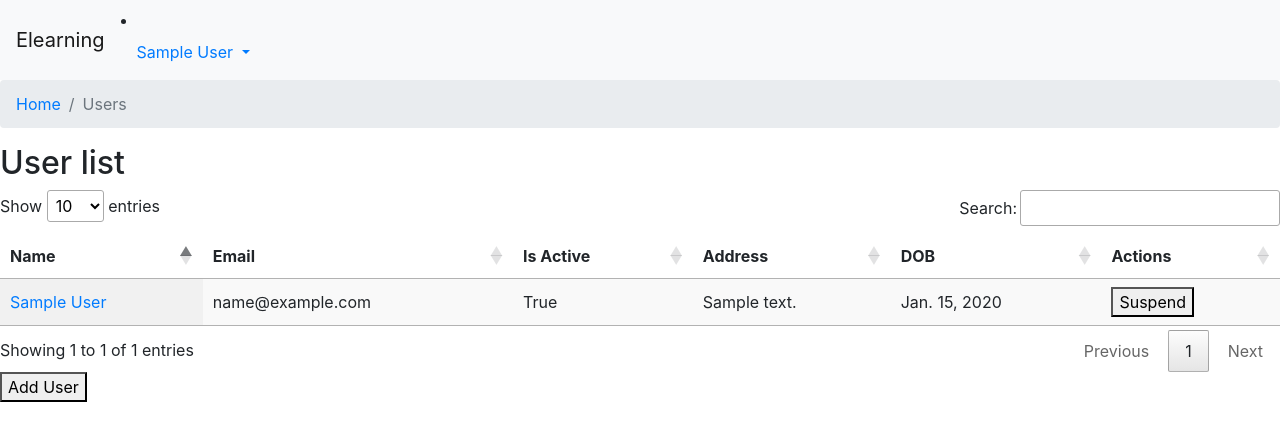
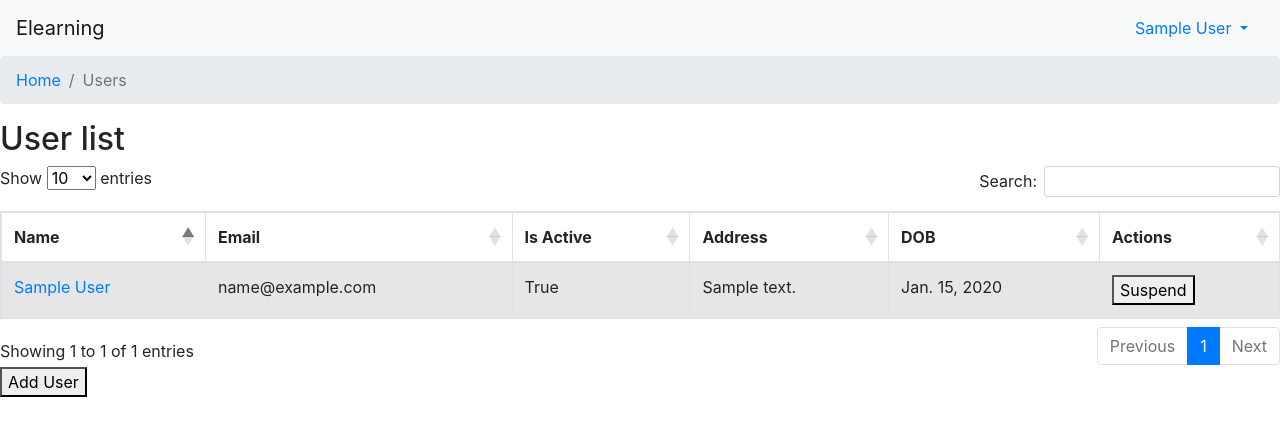
Before and after one commit to sickkjedi/Elearn, a Django app: page /accounts/users in a window 1280 px wide. Shown: the top 441 px of the page. Run offline with Django 3.2, Linux system fonts and the light colour scheme; a user stored in the database is signed in; tables that the repository leaves empty hold one stand-in row (values such as "Sample post"); parts of the project's set-up code (start-up, migrations or seed data) failed here and were passed over; some libraries are stand-ins or nearby versions.

Commit message:
css fixes

```diff
--- a/Elearn/settings.py
+++ b/Elearn/settings.py
@@ -130,6 +130,10 @@ USE_TZ = True
 
 STATIC_URL = '/static/'
 
+STATICFILES_DIRS = [
+    os.path.join(BASE_DIR, "static"),
+]
+
 LOGIN_REDIRECT_URL = 'home'
 LOGOUT_REDIRECT_URL = 'home'
 
--- a/static/css/elearn.css
+++ b/static/css/elearn.css
@@ -1,3 +1,3 @@
-nav.elearn-navbar {
+.elearn-navbar {
     justify-content: space-between;
 }
--- a/templates/base.html
+++ b/templates/base.html
@@ -2,7 +2,11 @@
 <html lang="en">
 
 <head>
+    {% load static %}
     <link rel="stylesheet" href="https://stackpath.bootstrapcdn.com/bootstrap/4.1.1/css/bootstrap.min.css" integrity="sha384-WskhaSGFgHYWDcbwN70/dfYBj47jz9qbsMId/iRN3ewGhXQFZCSftd1LZCfmhktB" crossorigin="anonymous">
+    <link rel="stylesheet" href="https://cdn.datatables.net/1.10.19/css/dataTables.bootstrap4.min.css">
+    <link rel="stylesheet" href="https://cdnjs.cloudflare.com/ajax/libs/twitter-bootstrap/4.1.1/css/bootstrap.css">
+    <link rel="stylesheet" href="{% static "css/elearn.css" %}" />
     {{ form.media }}
     <meta charset="UTF-8">
     <title>{% block title %}E Learning{% endblock %}</title>
@@ -11,19 +15,20 @@
 
     <main>
 
-        <nav class="navbar navbar-expand-lg navbar-light bg-light">
-            <a class="navbar-brand" href="#">Elearning</a>
+        <nav class="elearn-navbar navbar navbar-expand-lg navbar-light bg-light">
+            <a class="navbar-brand" href="{% url 'home' %}">Elearning</a>
 
             {% if request.user.is_authenticated and request.user.is_verified == True %}
+                <ul class="list-unstyled mb-0">
                 <li class="nav-item dropdown">
                     <a class="nav-link dropdown-toggle" href="#" id="navbarDropdown" role="button" data-toggle="dropdown" aria-haspopup="true" aria-expanded="false">
                       {{ request.user.first_name|add:" "|add:request.user.last_name }}
                     </a>
                     <div class="dropdown-menu" aria-labelledby="navbarDropdown">
-                      <div class="dropdown-divider"></div>
                       <a class="dropdown-item" href="{% url 'logout' %}">Logout</a>
                     </div>
                 </li>
+                </ul>
             {% endif %}
         </nav>
 
@@ -31,9 +36,8 @@
         {% block content %}
         {% endblock %}
         <script src="https://ajax.googleapis.com/ajax/libs/jquery/3.3.1/jquery.min.js"></script>
-        <link rel="stylesheet" type="text/css" href="https://cdn.datatables.net/1.10.16/css/jquery.dataTables.css">
         <script type="text/javascript" charset="utf8" src="https://cdn.datatables.net/1.10.16/js/jquery.dataTables.js"></script>
-        <script type="text/javascript"></script>
+        <script type="text/javascript" src="https://cdn.datatables.net/1.10.19/js/dataTables.bootstrap4.min.js"></script>
         <script src="https://cdnjs.cloudflare.com/ajax/libs/popper.js/1.14.3/umd/popper.min.js" integrity="sha384-ZMP7rVo3mIykV+2+9J3UJ46jBk0WLaUAdn689aCwoqbBJiSnjAK/l8WvCWPIPm49" crossorigin="anonymous"></script>
         <script src="https://stackpath.bootstrapcdn.com/bootstrap/4.1.1/js/bootstrap.min.js" integrity="sha384-smHYKdLADwkXOn1EmN1qk/HfnUcbVRZyYmZ4qpPea6sjB/pTJ0euyQp0Mk8ck+5T" crossorigin="anonymous"></script>
         {% block js %}
--- a/templates/user_list.html
+++ b/templates/user_list.html
@@ -11,7 +11,7 @@
 </nav>
 <h2>User list</h2>
 
-    <table id="userTable" class="display">
+    <table id="userTable" class="table table-striped table-bordered nowrap">
     <thead>
         <tr>
             <th>Name</th>
@@ -55,7 +55,11 @@
 {% block js %}
     <script>
         $(document).ready( function () {
-        $('#userTable').dataTable();
+        var teble = $('#userTable').dataTable({
+            responsive: true
+        });
+
+        new $.fn.dataTable.FixedHeader( table );
         } );
 
     </script>
```
